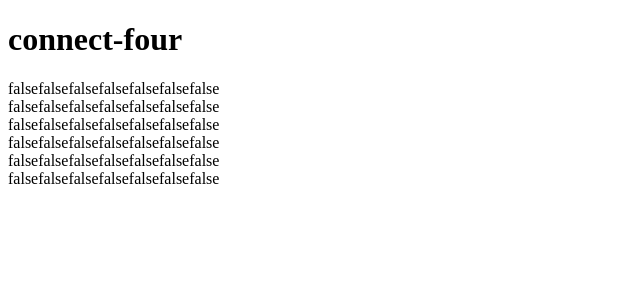
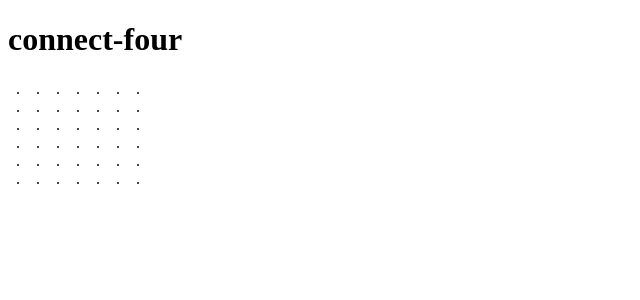
Before and after one commit to ForrestWeiswolf/connect-more, an Angular app: page / in a window 1280 px wide. Shown: the top 300 px of the page, without its empty margins (0-640 px from the left). Built offline with nearby package versions, Linux system fonts and the light colour scheme.

Commit message:
Make display slightly nicer

```diff
--- a/src/app/board/board.component.css
+++ b/src/app/board/board.component.css
@@ -0,0 +1,4 @@
+span.cell {
+  margin: 0.5em;
+  /* border: 1px solid black; */
+}
--- a/src/app/board/board.component.html
+++ b/src/app/board/board.component.html
@@ -2,7 +2,7 @@
   @for (row of board(); track $index) {
     <div class="row">
       @for (cell of row; track $index) {
-        <span (click)="fill($index)">{{cell}}</span>
+        <span class="cell" (click)="fill($index)">{{cell ? '•' : '.'}}</span>
       }
     </div>
   }
```
Also changed, not shown: 1 other file (tests, documents, lock files or other folders).
